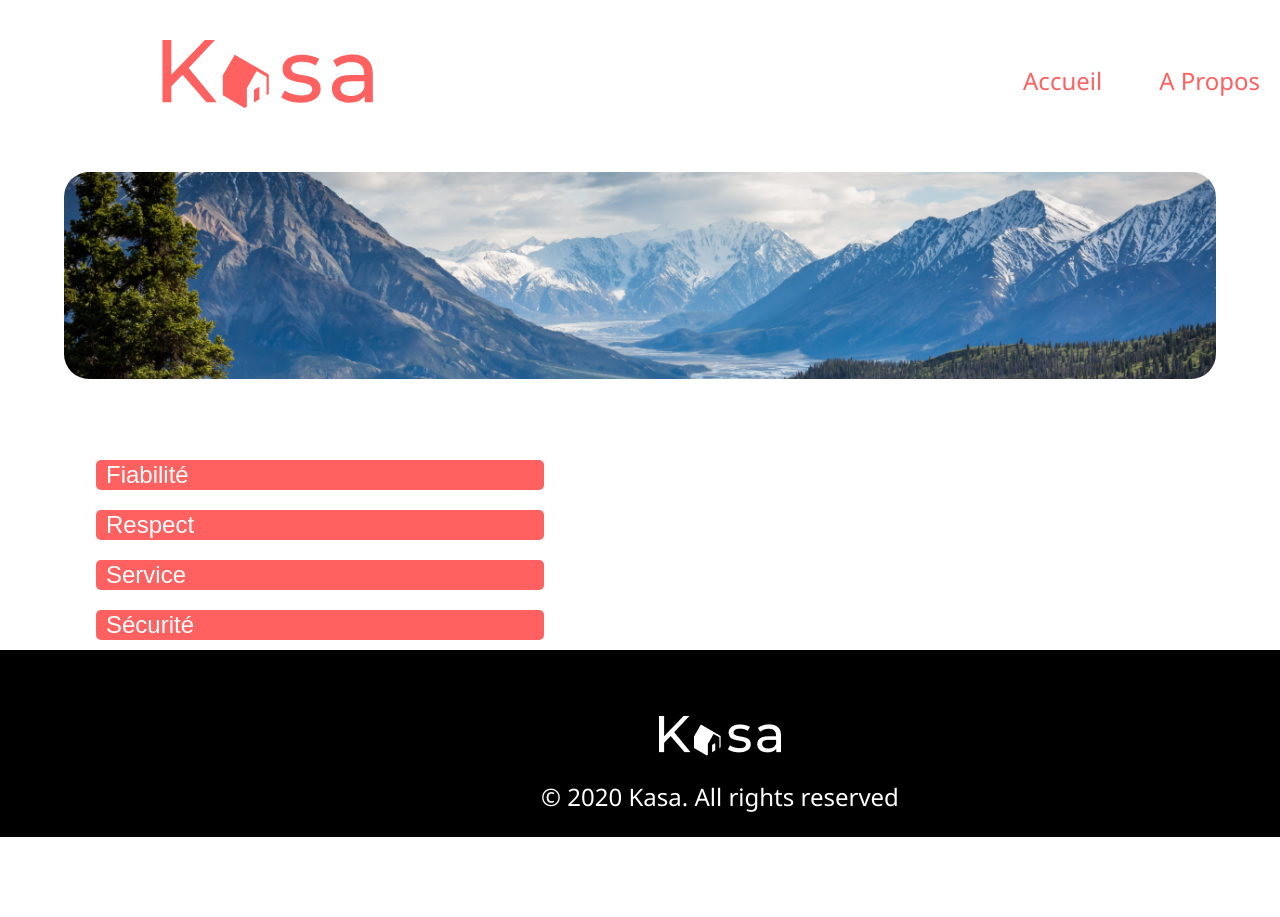
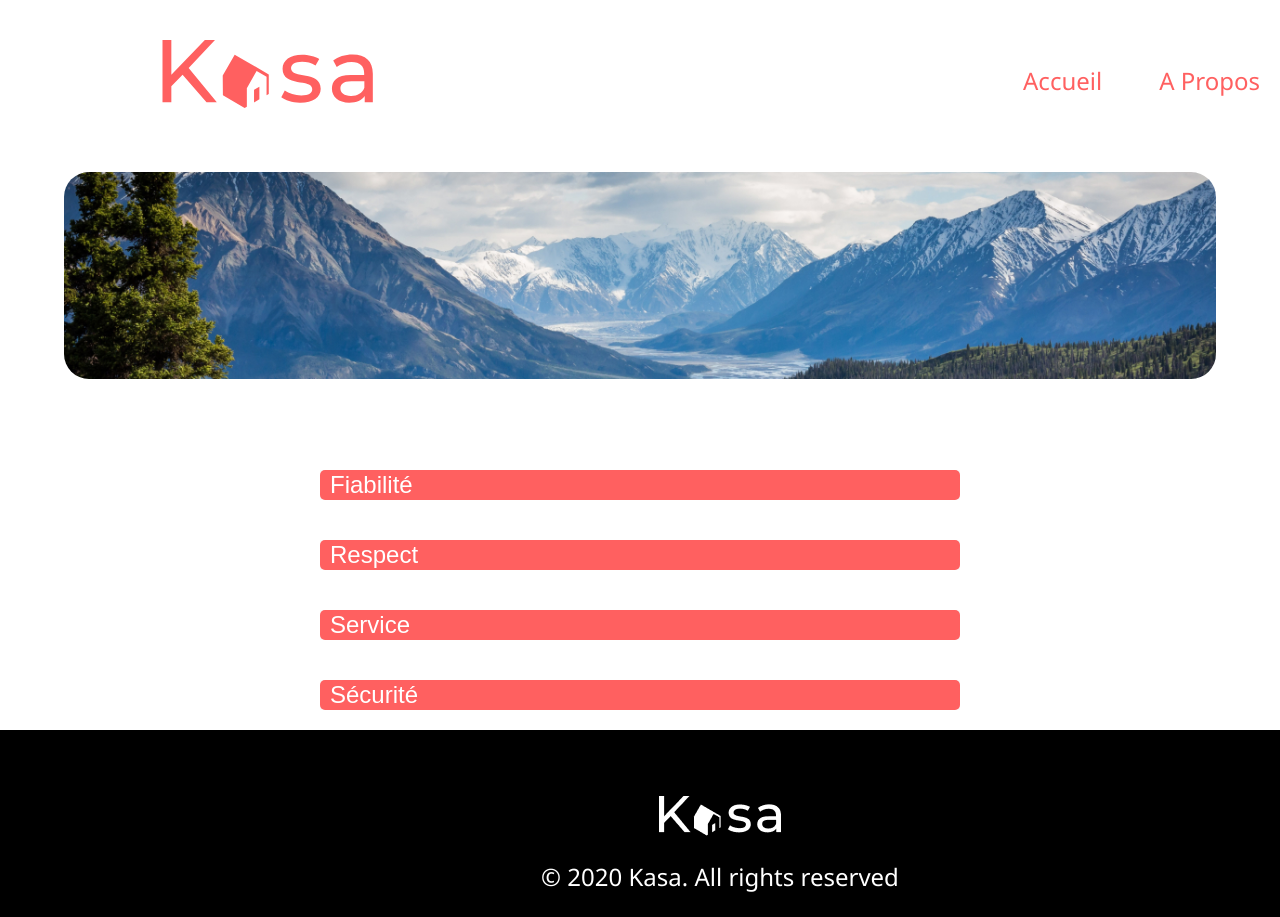
Before and after one commit to dphiane/OpenClassroom_p7_kasa, a React (Create React App) app: page /propos in a window 1280 px wide. Shown: the top 917 px of the page. Before the commit the page ends 837 px from the top, so only its background shows below. Built offline with nearby package versions, Linux system fonts and the light colour scheme.

Commit message:
bloc owner

```diff
--- a/src/components/Header.jsx
+++ b/src/components/Header.jsx
@@ -8,7 +8,7 @@ const Header = () => {
       <img className="logo" src={logo} alt="logo Kasa"></img>
       <nav className="nav">
       <ul>
-        <Link to="/accueil"><li className="nav_li">Accueil</li></Link>
+        <Link to="/"><li className="nav_li">Accueil</li></Link>
         <Link to="/propos"><li className="nav_li">A Propos</li></Link>
       </ul>
       </nav>
--- a/src/components/Propos.jsx
+++ b/src/components/Propos.jsx
@@ -3,7 +3,7 @@ import '../styles/propos.scss'
 import propos from'../data/propos.jpg'
 const Propos = () => {
   return (
-    <div>
+    <div className="body">
       <div className="propos"><img className="propos_img" src={propos} alt='paysage montagne'></img></div>
       <Collapsible label="Fiabilité">
         <p className="text">
--- a/src/components/collapsible.jsx
+++ b/src/components/collapsible.jsx
@@ -1,4 +1,5 @@
 import { useState } from "react";
+import "../styles/collapsible.scss"
 
 function Collapsible(props){
     const [isOpen,setIsOpen]=useState(false)
--- a/src/components/logement.jsx
+++ b/src/components/logement.jsx
@@ -13,27 +13,38 @@ const Logement = () => {
     <div className="logement">
       <img src={appartement.cover} className="cover" alt="logement"></img>
       <div className="bloc">
-        <p className="title">{appartement.title}</p>
-        <p className="location">{appartement.location}</p>
+        <div className="bloc_info">
+          <h1 className="title_logement">{appartement.title}</h1>
+          <h2 className="location">{appartement.location}</h2>
           <div>
-          <button className="tag">{appartement.tags}</button>
+            {appartement.tags.map((e, index) => (
+              <button className="tag" key={index}>
+                {e}
+              </button>
+            ))}
           </div>
-        <p className="nom">{appartement.host.name}</p>
+        </div>
+        <div className="bloc_owner">
+          <p className="nom_owner">{appartement.host.name}</p>
           <img
             className="profile"
             alt="profil"
             src={appartement.host.picture}
           ></img>
+          </div>
           <div className="stars">{appartement.rating}</div>
+
       </div>
       <div className="bloc_2">
         <Collapsible label="Description">
-          <p className="descrition">{appartement.description}</p>
+          <p className="description">{appartement.description}</p>
         </Collapsible>
-        <Collapsible label="Equipments">
+        <Collapsible label="Equipements">
           <ul className="equipement">
             {appartement.equipments.map((e, index) => (
-              <li key={index} className="list">{e}</li>
+              <li key={index} className="list">
+                {e}
+              </li>
             ))}
           </ul>
         </Collapsible>
--- /dev/null
+++ b/src/styles/collapsible.scss
@@ -0,0 +1,29 @@
+@import "variables.scss";
+.collapsible {
+    display: flex;
+    flex-direction: column;
+    justify-content: center;
+    margin: 10px;
+    background-color: $tertiary-color;
+    width: 100%;
+    height: 100%;
+  }
+  .toggle {
+    background-color: $primary-color;
+    color: white;
+    border: none;
+    cursor: pointer;
+    border-radius: 5px;
+    text-align: start;
+    padding-left: 10px;
+    font-size: 24px;
+  }
+  .wrapper{
+      display: flex;
+      justify-content: center;
+      margin: 10px;
+      height: 100%;
+  }
+.content{
+  height: 100%;
+}
--- a/src/styles/logement.scss
+++ b/src/styles/logement.scss
@@ -1,3 +1,4 @@
+@import "variables.scss";
 .logement{
     max-width: 1240px;
     width: 100%;
@@ -21,7 +22,6 @@
 .equipement{
     display: flex;
     flex-direction: column;
-
 }
 .wrapper{
     width: 50%;
@@ -30,3 +30,38 @@
     margin-left:10px;
     list-style: none;
 }
+.content{
+    border-radius: 10px;
+}
+.description{
+    margin-left:10px;
+}
+
+.bloc_info{
+    display: flex;
+    flex-direction: column;
+}
+.tag{
+    margin: 10px;
+    border: none;
+    border-radius: 10px;
+    background-color: $primary-color;
+    color: white;
+    width: 115px;
+    line-height: 20px;
+}
+.bloc_owner{
+    display: flex;
+    justify-content: baseline;
+}
+.profile{
+    margin: 10px;
+    border-radius: 50%;
+    width: 64px;
+    height: 64px;
+}
+.nom_owner{
+    word-wrap: break-word;
+    overflow-wrap:break-word;
+    text-align: right;
+}
--- a/src/styles/propos.scss
+++ b/src/styles/propos.scss
@@ -1,32 +1,6 @@
-@import "variables.scss";
-.collapsible {
-  display: flex;
-  flex-direction: column;
-  justify-content: center;
-  margin: 10px;
-  background-color: $tertiary-color;
-  width: 70%;
-}
-.toggle {
-  background-color: $primary-color;
-  color: white;
-  border: none;
-  cursor: pointer;
-  border-radius: 5px;
-  text-align: start;
-  padding-left: 10px;
-  font-size: 24px;
-}
-
-.wrapper{
-    display: flex;
-    justify-content: center;
-}
 .text{
-    border-radius: 5px;
     margin:2%;
 }
-
 .propos{
   max-width: 1240px;
   margin: 5%;
@@ -37,3 +11,10 @@
   max-width: 1240px;
   width: 100%;
 }
+
+.body{
+  display: flex;
+  justify-content: center;
+  flex-direction: column;
+  align-items: center;
+}
```
Lines whose indentation alone changed are shown as unchanged.
